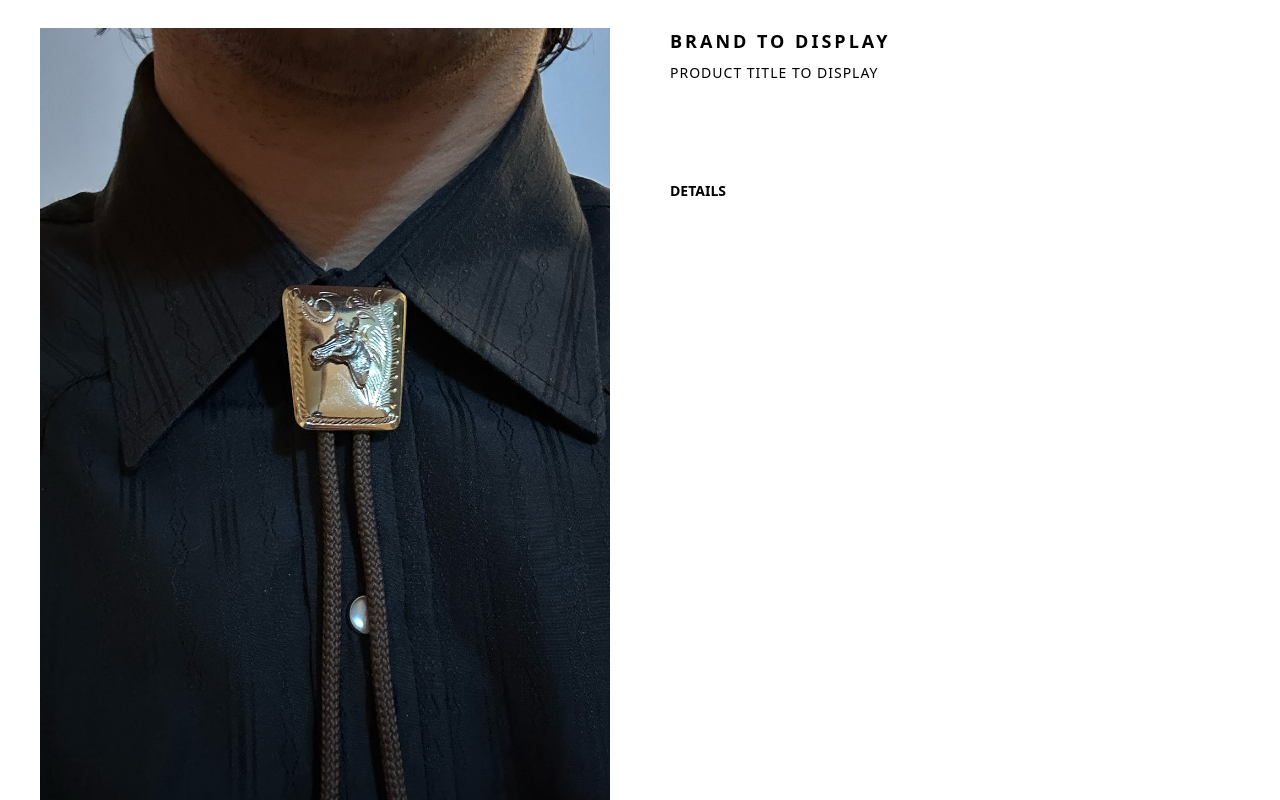
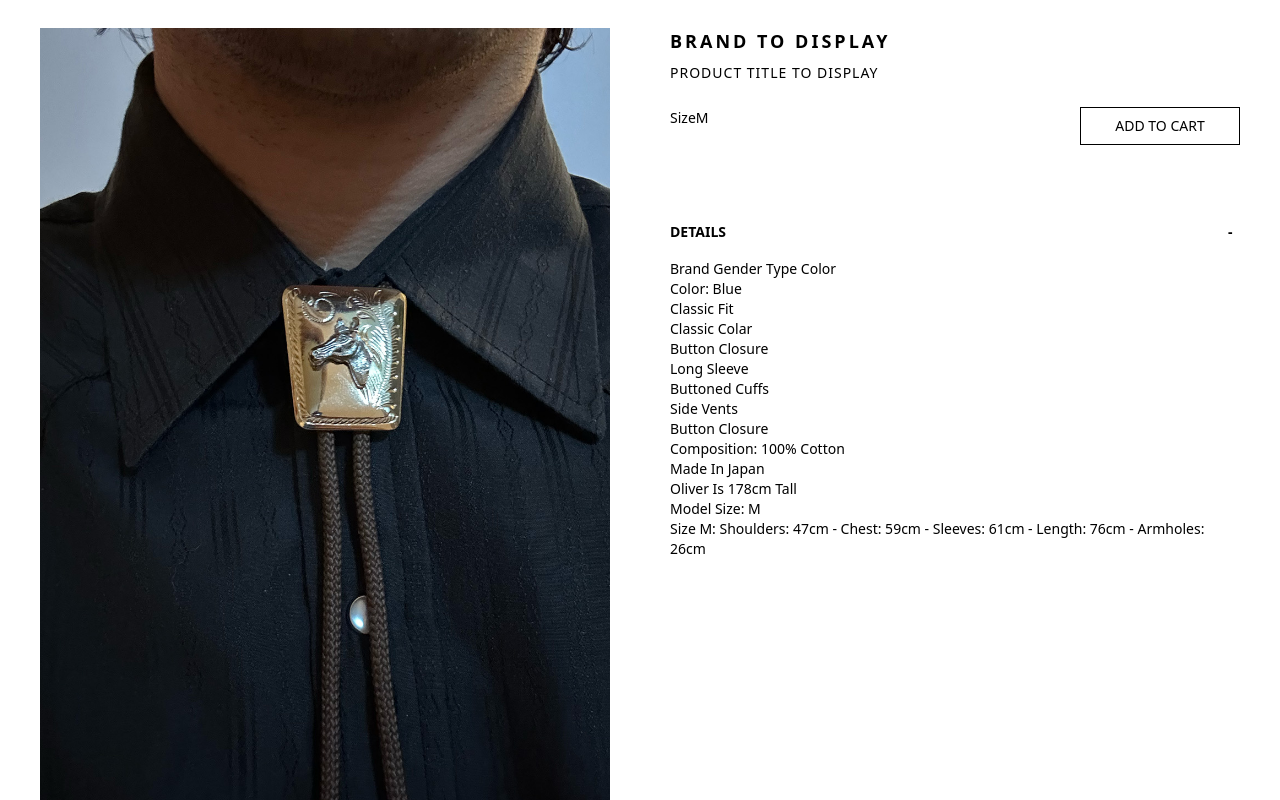
Before and after one commit to Miguel-AngelGarcia/closet-sale, a Next.js app: page / in a window 1280 px wide. Built offline with nearby package versions, Linux system fonts and the light colour scheme.

Commit message:
ATC button has been styled

```diff
--- a/src/app/globals.css
+++ b/src/app/globals.css
@@ -161,6 +161,38 @@ img {
   padding-top: 50px;
 }
 
+.product-item-form {
+  margin-bottom: 20px;
+  display: flex;
+}
+
+.size-cart-row {
+  display: flex;
+  flex-basis: 100%;
+}
+
+.atc-btn {
+  width: 50%;
+  display: flex;
+  justify-content: end;
+}
+
+.atc-btn button {
+  width: 160px;
+  border: 1px solid black;
+  font-weight: 500;
+  padding: 7.5px 10px 7.5px 10px;
+  text-transform: uppercase;
+  text-align: center;
+  background-color: transparent;
+  color: black;
+}
+
+.btn-atc:hover {
+  background-color: #000;
+  color: white;
+}
+
 .accordian-details {
   margin-top: 20px;
   border-top-left-radius: 0;
@@ -172,8 +204,9 @@ img {
 
 .accordian-details {
   font-size: 20px;
-  line-height: 24px;
+  line-height: 1;
   margin-bottom: 10px;
+  margin-top: 0px;
   text-transform: uppercase;
 }
 
@@ -182,6 +215,25 @@ img {
   font-weight: 600;
   text-transform: uppercase;
   text-align: left;
+  padding: 10px 0 10px 0;
+}
+
+.accordian-button {
+  display: flex;
+  width: 100%;
+}
+
+.accordian-button::after {
+  content: "-";
+  background-image: none;
+  transform: none;
+}
+
+.accordian-button::after {
+  flex-shrink: 0;
+  width: 12px;
+  height: 12px;
+  margin-left: auto;
 }
 
 .accordian-button span {
@@ -192,6 +244,21 @@ img {
   transition: 0.4s all cubic-bezier(0.7, 0, 0.3, 1);
 }
 
+.accordian-desc {
+  padding: 0 15px 0 0;
+}
+
+.item-desc {
+  font-weight: 200;
+  text-transform: capitalize;
+}
+
+.item-desc p {
+  line-height: 20px;
+  font-size: 14px;
+  margin-bottom: 0;
+}
+
 a,
 .entry {
   color: #000;
@@ -200,6 +267,13 @@ a,
 h2 {
   font-weight: 600;
   margin-bottom: 0;
+}
+
+.btn {
+  transition: color 0.15s ease-in-out, background-color 0.15s ease-in-out,
+    border-color 0.15s ease-in-out, boxshadow 0.15s ease-in-out,
+    -webkit-box-shadow 0.15s ease-in-out;
+  vertical-align: middle;
 }
 /*
 @media (min-width: 1366px) .container,
--- a/src/components/ProductPage/ProductRight.tsx
+++ b/src/components/ProductPage/ProductRight.tsx
@@ -1,6 +1,27 @@
+import { mock } from "node:test";
 import React from "react";
 
 const ProductRight = () => {
+  const mockDesc = [
+    {
+      id: "article-id",
+      name: "Brand Gender Type Color",
+      size: "M",
+      color: "Blue",
+      fit: "Classic fit",
+      collar: "Classic colar",
+      closure: "Button closure",
+      sleeve: "Long sleeve",
+      cuff: "Buttoned cuffs",
+      vent: "Side vents",
+      composition: "100% Cotton",
+      origin: "Japan",
+      model_height: "Oliver is 178cm Tall",
+      measurements:
+        "Size M: Shoulders: 47cm - Chest: 59cm - Sleeves: 61cm - Length: 76cm - Armholes: 26cm",
+    },
+  ];
+
   return (
     <div className="right-side">
       <h1>
@@ -9,6 +30,19 @@ const ProductRight = () => {
         </a>
       </h1>
       <h2 className="product-title entry">{"Product title to display"}</h2>
+      <form className="product-item-form">
+        <div className="size-cart-row">
+          <div className="item-size w-1/2">
+            <label>Size</label>
+            {mockDesc[0].size}
+          </div>
+          <div className="atc-btn">
+            <button className="btn-atc btn" type="submit">
+              add to cart
+            </button>
+          </div>
+        </div>
+      </form>
       <div className="product-details">
         <div className="accordian-details">
           <h2 className="accordian-details">
@@ -16,6 +50,26 @@ const ProductRight = () => {
               <span>Details</span>
             </button>
           </h2>
+          <div className="accordian-desc">
+            {mockDesc.map((desc) => (
+              <div className="item-desc" key={desc.id}>
+                <p>{desc.name}</p>
+                <p>Color: {desc.color}</p>
+                <p>{desc.fit}</p>
+                <p>{desc.collar}</p>
+                <p>{desc.closure}</p>
+                <p>{desc.sleeve}</p>
+                <p>{desc.cuff}</p>
+                <p>{desc.vent}</p>
+                <p>{desc.closure}</p>
+                <p>Composition: {desc.composition}</p>
+                <p>Made in {desc.origin}</p>
+                <p>{desc.model_height}</p>
+                <p>Model size: {desc.size}</p>
+                <p>{desc.measurements}</p>
+              </div>
+            ))}
+          </div>
         </div>
       </div>
     </div>
```
